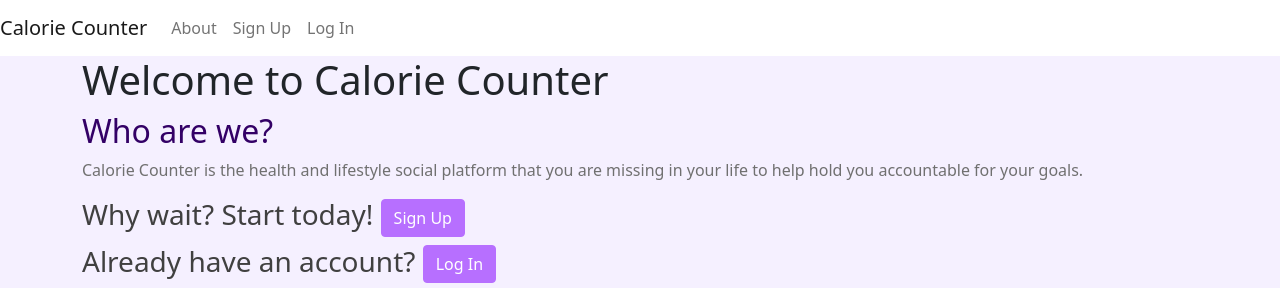
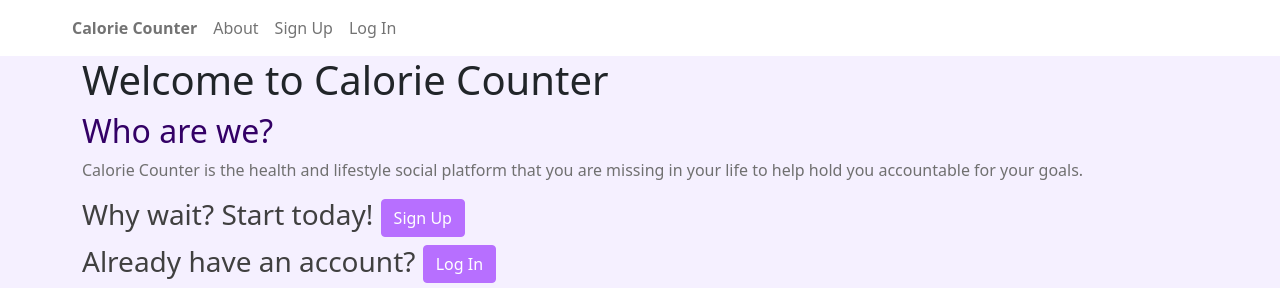
Before and after one commit to taylorwagner/caloriecountercapstone1, a Flask app: page / in a window 1280 px wide. Shown: the top 288 px of the page. Run offline with Flask 2, Linux system fonts and the light colour scheme; some libraries are stand-ins or nearby versions.

Commit message:
margin navbar-nav

```diff
--- a/static/stylesheets/app.css
+++ b/static/stylesheets/app.css
@@ -34,6 +34,10 @@ img {
 
 .navbar {
     background-color: white;
+}
+
+.navbar-nav {
+    margin-left: 5%;
 }
 
 /* buttons */
--- a/templates/base.html
+++ b/templates/base.html
@@ -18,9 +18,11 @@
 <body>
 
     <nav class="navbar navbar-expand-lg navbar-expand-md navbar-expand-sm navbar-expand-xs navbar-light">
-        <a class="navbar-brand" href="/">Calorie Counter</a>
           <ul class="navbar-nav">
             <li class="nav-item active">
+              <a class="nav-link" href="/"><b>Calorie Counter</b></a>
+            </li>
+            <li class="nav-item">
               <a class="nav-link" href="/about">About</a>
             </li>
             {% if not g.user %}
```
